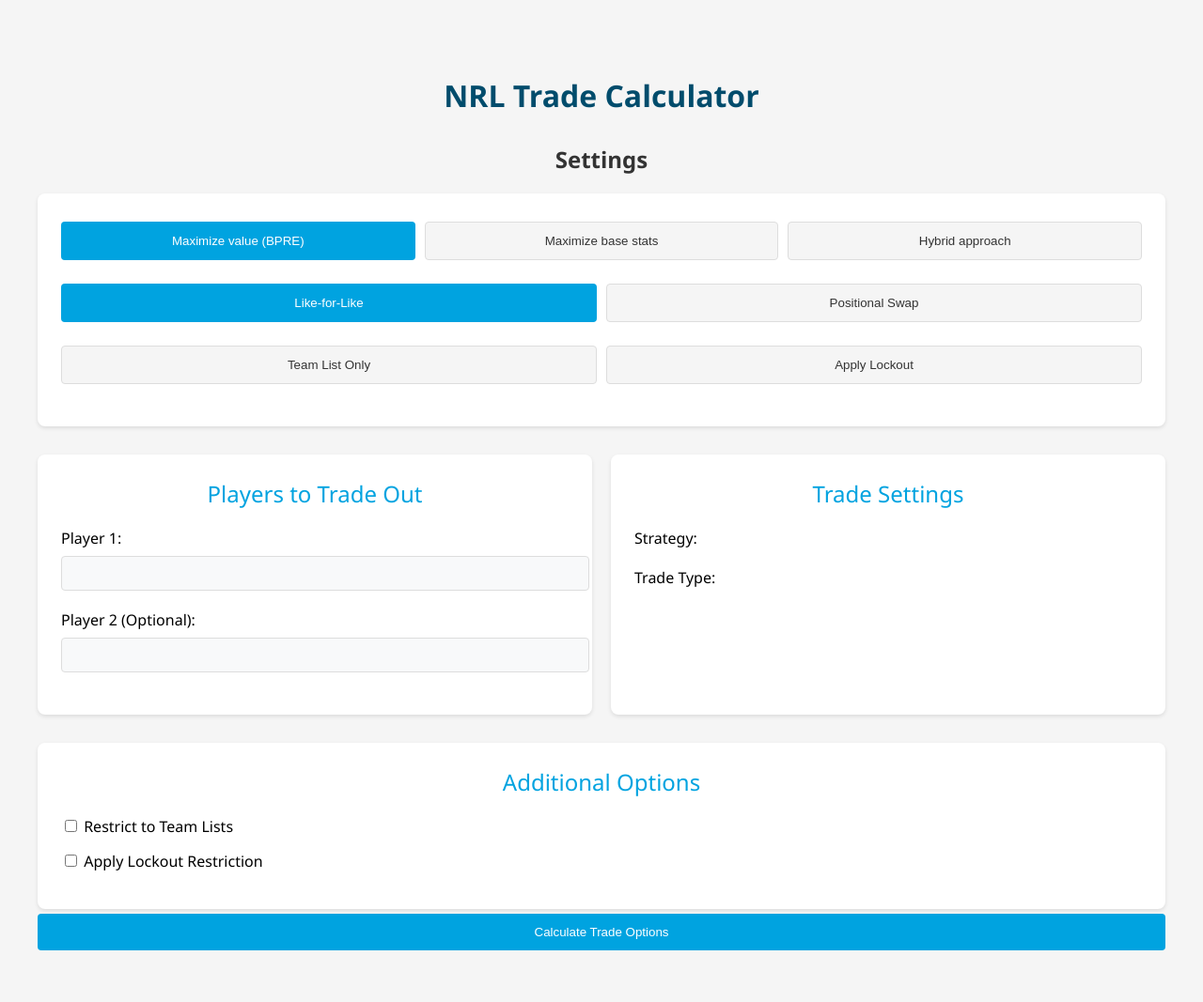
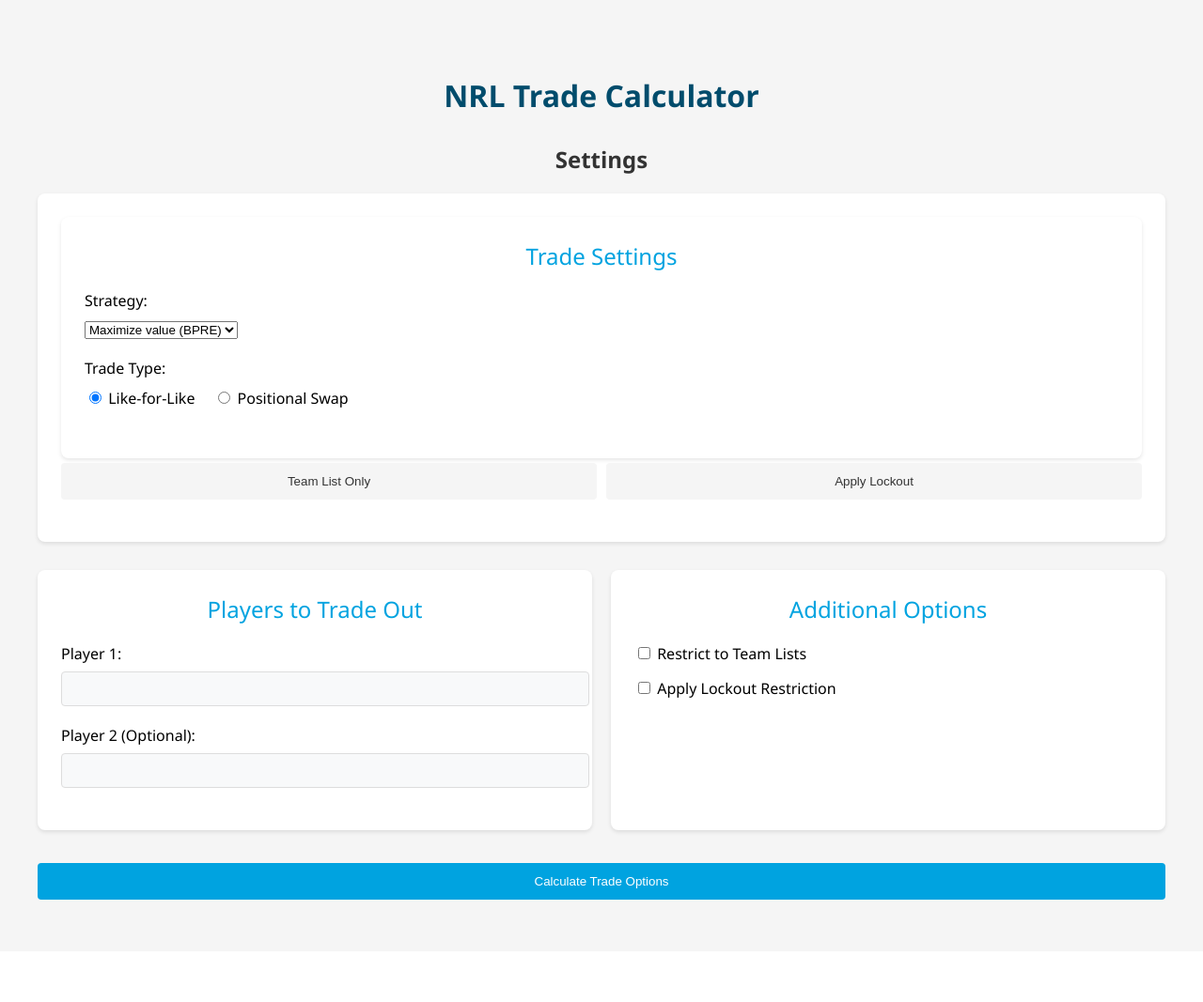
Before and after one commit to rrit5727/fantasy_calc_deployment, a Flask app: page / in a window 1280 px wide. Shown: the part 63-1130 px from the top of the page at 94% size. After the commit the page ends 1021 px from the top, so only its background shows below. Run offline with Flask 3, Linux system fonts and the light colour scheme; parts of the project's set-up code (start-up, migrations or seed data) failed here and were passed over; some libraries are stand-ins or nearby versions.

Commit message:
re-attempting to re-organise UI while preserving application of trade calculator logic

```diff
--- a/templates/index.html
+++ b/templates/index.html
@@ -71,7 +71,6 @@
             width: 100%;
             text-align: center;
             margin: 5px 0;
-            transition: background-color 0.3s ease;
         }
 
         button:hover, .button-like:hover {
@@ -81,11 +80,6 @@
         .button-inactive {
             background-color: #f5f5f5;
             color: #333;
-            border: 1px solid #ddd;
-        }
-
-        .button-inactive:hover {
-            background-color: #e8e8e8;
         }
 
         /* Player input sections */
@@ -244,20 +238,32 @@
 
         <form id="tradeForm">
             <div class="settings-panel">
-                <!-- Trade strategies - 3 buttons in one line -->
-                <div class="button-row button-row-3">
-                    <button type="button" class="button-like" id="maximizeValue">Maximize value (BPRE)</button>
-                    <button type="button" class="button-like button-inactive" id="maximizeBase">Maximize base stats</button>
-                    <button type="button" class="button-like button-inactive" id="hybridApproach">Hybrid approach</button>
+                <div class="panel">
+                    <div class="panel-title">Trade Settings</div>
+                    <div class="form-group">
+                        <label for="strategy">Strategy:</label>
+                        <select id="strategy" name="strategy">
+                            <option value="1">Maximize value (BPRE)</option>
+                            <option value="2">Maximize base stats</option>
+                            <option value="3">Hybrid approach</option>
+                        </select>
+                    </div>
+                    <div class="form-group">
+                        <label>Trade Type:</label>
+                        <div class="radio-group">
+                            <label>
+                                <input type="radio" id="likeForLike" name="tradeType" value="likeForLike" checked>
+                                Like-for-Like
+                            </label>
+                            <label>
+                                <input type="radio" id="positionalSwap" name="tradeType" value="positionalSwap">
+                                Positional Swap
+                            </label>
+                        </div>
+                    </div>
                 </div>
 
-                <!-- Trade types - 2 buttons in one line -->
-                <div class="button-row button-row-2">
-                    <button type="button" class="button-like" id="likeForLike">Like-for-Like</button>
-                    <button type="button" class="button-like button-inactive" id="positionalSwap">Positional Swap</button>
-                </div>
-
-                <!-- Additional options - 2 buttons in one line -->
+                <!-- You can keep the additional options (if desired) below -->
                 <div class="button-row button-row-2">
                     <button type="button" class="button-like button-inactive" id="teamListOnly">Team List Only</button>
                     <button type="button" class="button-like button-inactive" id="applyLockout">Apply Lockout</button>
@@ -275,33 +281,6 @@
                     <div class="form-group">
                         <label for="player2">Player 2 (Optional):</label>
                         <input type="text" id="player2" name="player2">
-                    </div>
-                </div>
-
-                <div class="panel">
-                    <div class="panel-title">Trade Settings</div>
-                    <div class="form-group">
-                        <label for="strategy">Strategy:</label>
-                        <select id="strategy" name="strategy" style="display: none;">
-                            <option value="1">Maximize value (BPRE)</option>
-                            <option value="2">Maximize base stats</option>
-                            <option value="3">Hybrid approach</option>
-                        </select>
-                    </div>
-
-                    <div class="form-group">
-                        <label>Trade Type:</label>
-                        <div class="radio-group" style="display: none;">
-                            <label>
-                                <input type="radio" id="likeForLike" name="tradeType" value="likeForLike" checked>
-                                Like-for-Like
-                            </label>
-                            <label>
-                                <input type="radio" id="positionalSwap" name="tradeType" value="positionalSwap">
-                                Positional Swap
-                            </label>
-                        </div>
-                    </div>
                     </div>
                 </div>
 
@@ -338,6 +317,7 @@
                         </select>
                     </div>
                 </div>
+            </div>
 
             <button type="submit">Calculate Trade Options</button>
         </form>
@@ -362,50 +342,18 @@
                 }
             });
 
-            // Strategy buttons
-            $('#maximizeValue, #maximizeBase, #hybridApproach').click(function() {
-                // Remove active class from all strategy buttons
-                $('#maximizeValue, #maximizeBase, #hybridApproach').addClass('button-inactive');
-                $(this).removeClass('button-inactive');
-
-                // Update the strategy dropdown to match
-                let strategyMap = {
-                    'maximizeValue': '1',
-                    'maximizeBase': '2',
-                    'hybridApproach': '3'
-                };
-                $('#strategy').val(strategyMap[this.id]);
-            });
-
-            // Trade type buttons
-            $('#likeForLike, #positionalSwap').click(function() {
-                // Remove active class from all trade type buttons
-                $('#likeForLike, #positionalSwap').addClass('button-inactive');
-                $(this).removeClass('button-inactive');
-
-                // Update the radio buttons to match
-                $(`input[name="tradeType"][value="${this.id}"]`).prop('checked', true);
-
             // Show/hide position selection based on trade type
-                if (this.id === 'positionalSwap') {
+            $('input[name="tradeType"]').change(function() {
+                if ($(this).val() === 'positionalSwap') {
                     $('#positionSelection').show();
                 } else {
                     $('#positionSelection').hide();
                 }
             });
 
-            // Additional options buttons
-            $('#teamListOnly').click(function() {
-                $(this).toggleClass('button-inactive');
-                $('#restrictToTeamList').prop('checked', !$(this).hasClass('button-inactive'));
-            });
-
-            $('#applyLockout').click(function() {
-                $(this).toggleClass('button-inactive');
-                let isActive = !$(this).hasClass('button-inactive');
-                $('#applyLockout').prop('checked', isActive);
-
-                if (isActive) {
+            // Show/hide simulate date/time based on lockout restriction
+            $('#applyLockout').change(function() {
+                if ($(this).is(':checked')) {
                     $('#simulateDateTimeGroup').show();
                 } else {
                     $('#simulateDateTimeGroup').hide();
```
Lines whose indentation alone changed are shown as unchanged.
